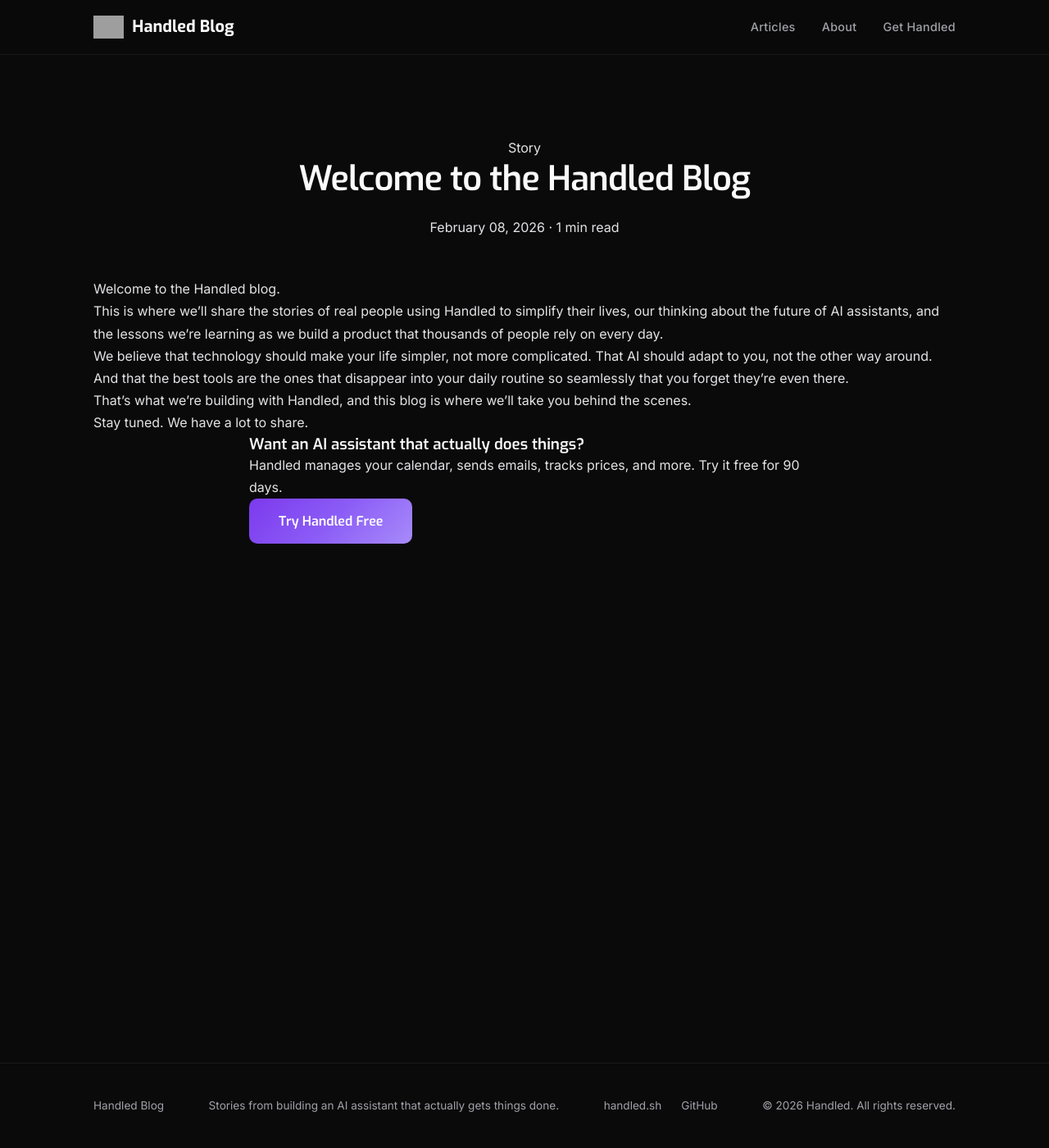
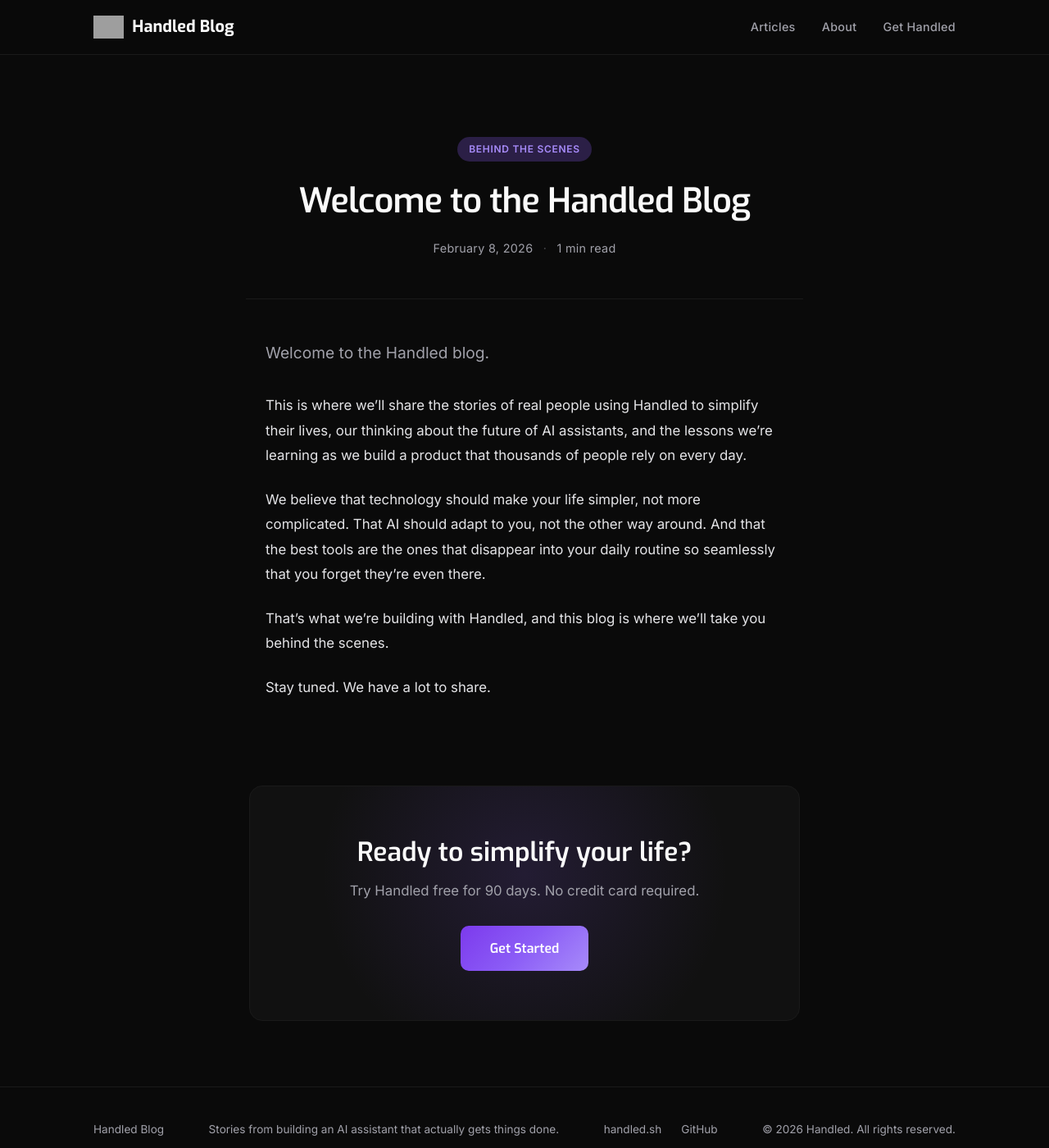
Before and after one commit to handled-sh/handled-sh.github.io, a Jekyll site: the page built from _posts/2026-02-08-welcome-to-the-handled-blog.md, in a window 1280 px wide and 1400 px high. Shown: the whole window at 82% size. Built offline with Jekyll 4.4.1, drawn with Linux system fonts in a browser that asks for light colours; grey boxes are pictures that could not be loaded.

Commit message:
Update post layout with tag badge, divider, reading time

```diff
--- a/_layouts/post.html
+++ b/_layouts/post.html
@@ -1,26 +1,33 @@
 ---
 layout: default
 ---
-<article class="post-page">
-    <div class="container post-container">
-        <div class="post-header">
-            <div class="post-tag">{{ page.category | default: "Story" }}</div>
-            <h1 class="post-title">{{ page.title }}</h1>
-            <div class="post-meta-header">
-                <span>{{ page.date | date: "%B %d, %Y" }}</span>
-                <span class="meta-sep">&middot;</span>
-                <span>{{ page.content | number_of_words | divided_by: 200 | plus: 1 }} min read</span>
-            </div>
-        </div>
-        <div class="post-body">
-            {{ content }}
-        </div>
-        <div class="post-footer">
-            <div class="post-cta">
-                <h3>Want an AI assistant that actually does things?</h3>
-                <p>Handled manages your calendar, sends emails, tracks prices, and more. Try it free for 90 days.</p>
-                <a href="https://handled.sh" class="btn-primary" target="_blank">Try Handled Free</a>
-            </div>
-        </div>
+
+<article>
+    <header class="post-header">
+        {% if page.tag %}
+        <span class="card-tag">{{ page.tag }}</span>
+        {% endif %}
+        <h1>{{ page.title }}</h1>
+        <p class="post-meta">
+            {{ page.date | date: "%B %-d, %Y" }}
+            <span class="separator">&middot;</span>
+            {% assign words = content | number_of_words %}
+            {% assign minutes = words | divided_by: 250 %}
+            {% if minutes < 1 %}1{% else %}{{ minutes }}{% endif %} min read
+        </p>
+    </header>
+
+    <hr class="post-divider">
+
+    <div class="post-content">
+        {{ content }}
     </div>
 </article>
+
+<div class="post-footer">
+    <div class="cta-banner">
+        <h2>Ready to simplify your life?</h2>
+        <p>Try Handled free for 90 days. No credit card required.</p>
+        <a href="https://handled.sh" target="_blank" class="btn-primary">Get Started</a>
+    </div>
+</div>
```
